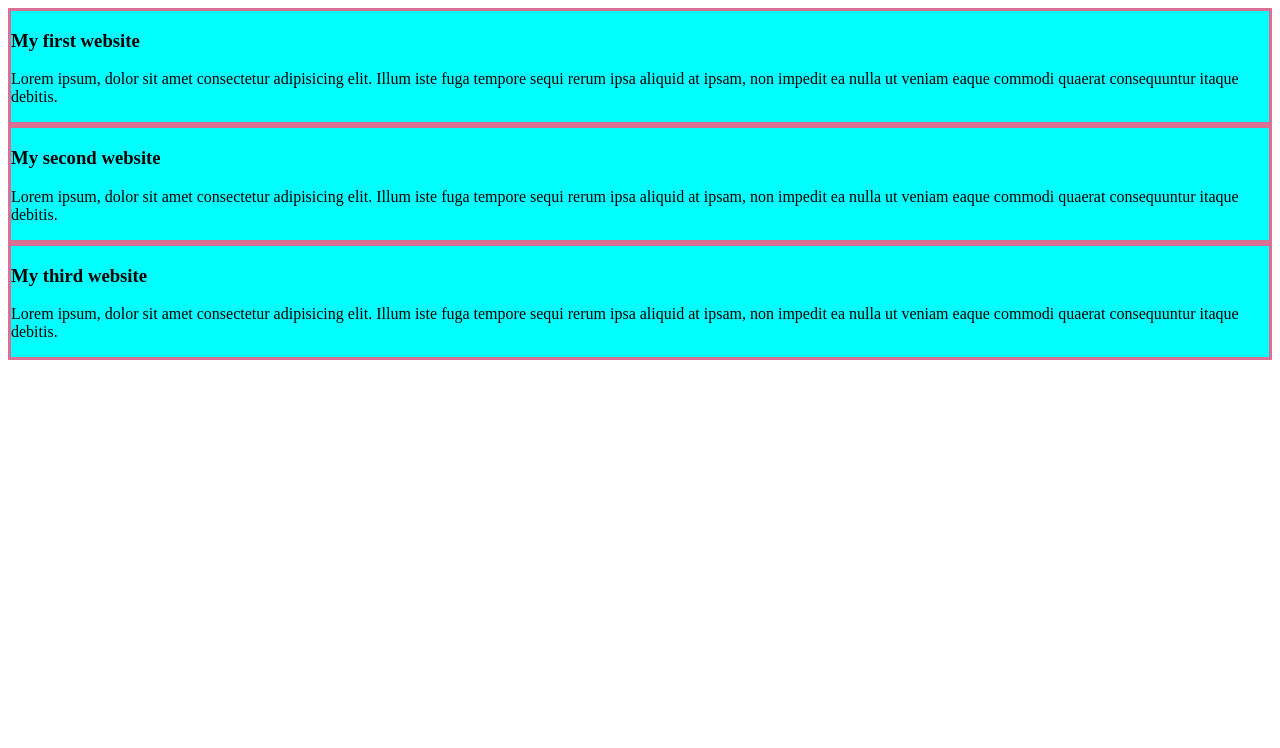
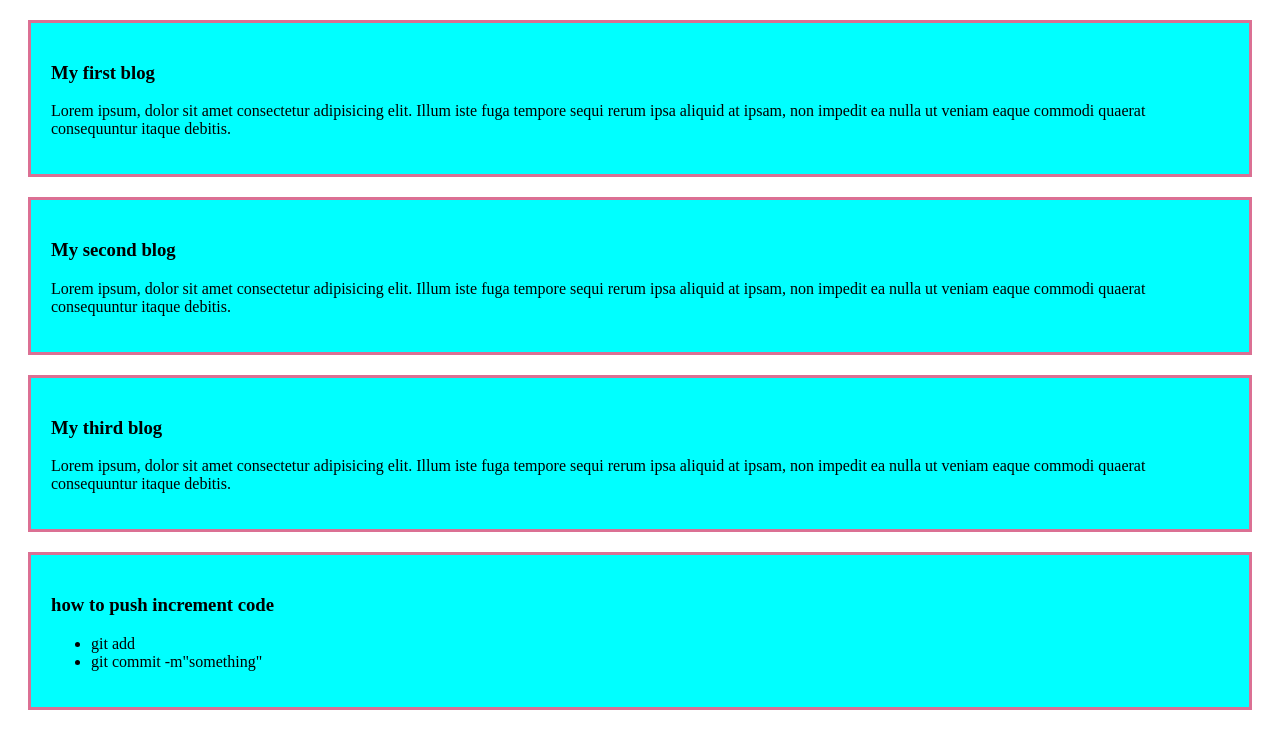
Before and after one commit to auishi22/my-simple-website, a plain HTML site: page index.html in a window 1280 px wide. Drawn offline with Linux system fonts and the light colour scheme.

Commit message:
added list

```diff
--- a/index.html
+++ b/index.html
@@ -8,19 +8,27 @@
 </head>
 <body>
     <div>
-        <h3>My first website</h3>
+        <h3>My first blog</h3>
         <p> Lorem ipsum, dolor sit amet consectetur adipisicing elit. Illum iste fuga tempore sequi rerum ipsa aliquid at ipsam, non impedit ea nulla ut veniam eaque commodi quaerat consequuntur itaque debitis.
         </p>
     </div>
     <div>
-        <h3>My second website</h3>
+        <h3>My second blog</h3>
         <p> Lorem ipsum, dolor sit amet consectetur adipisicing elit. Illum iste fuga tempore sequi rerum ipsa aliquid at ipsam, non impedit ea nulla ut veniam eaque commodi quaerat consequuntur itaque debitis.
         </p>
     </div>
     <div>
-        <h3>My third website</h3>
+        <h3>My third blog</h3>
         <p> Lorem ipsum, dolor sit amet consectetur adipisicing elit. Illum iste fuga tempore sequi rerum ipsa aliquid at ipsam, non impedit ea nulla ut veniam eaque commodi quaerat consequuntur itaque debitis.
         </p>
     </div>
+    <div>
+        <h3>how to push increment code</h3>
+        <ul>
+            <li>git add</li>
+            <li>git commit -m"something"</li>
+
+        </ul>
+    </div>
 </body>
 </html>
--- a/styles/blogstyle.css
+++ b/styles/blogstyle.css
@@ -1,4 +1,6 @@
 div{
     background-color: aqua;
     border: 3px solid palevioletred;
+    margin: 20px;
+    padding: 20px;
 }
```
